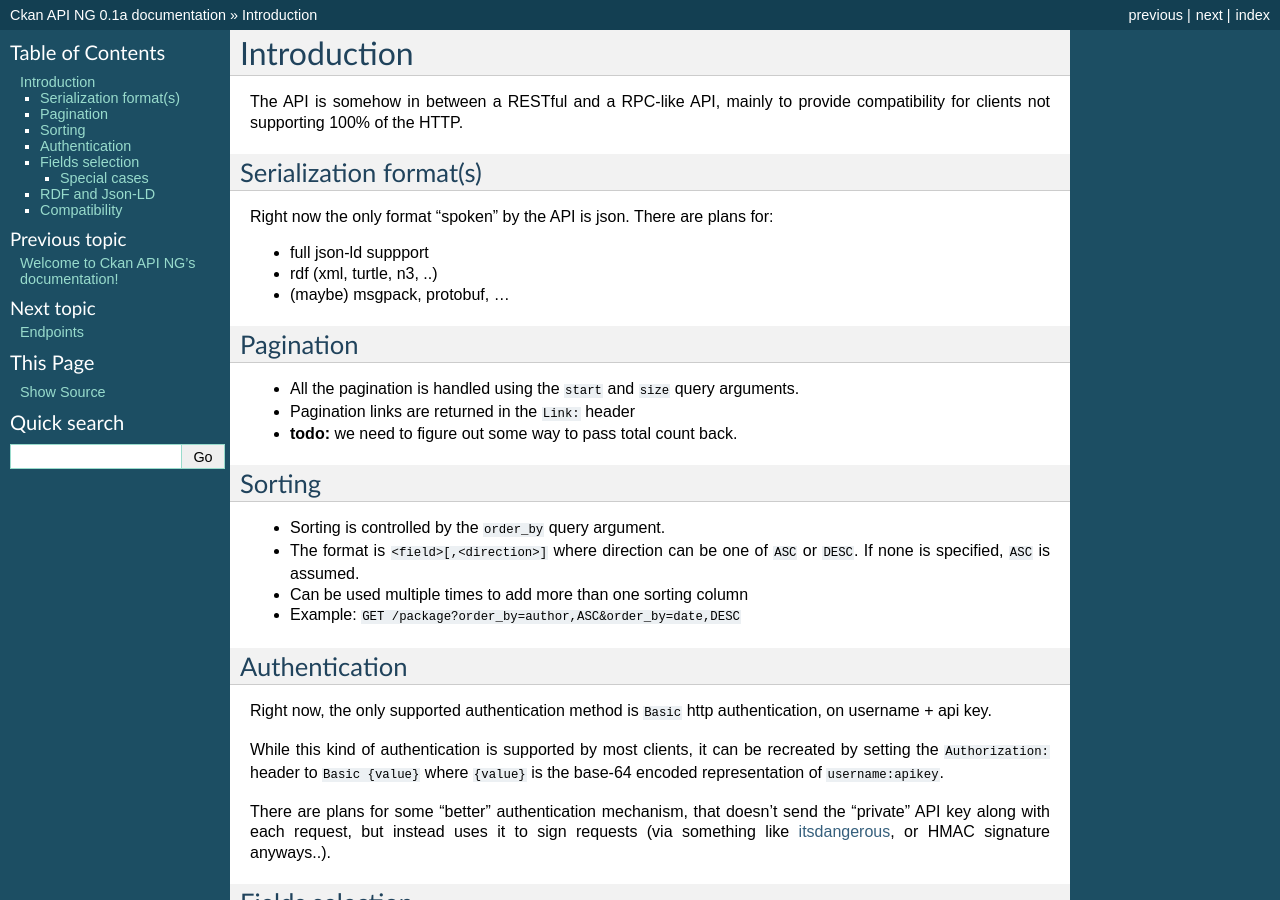
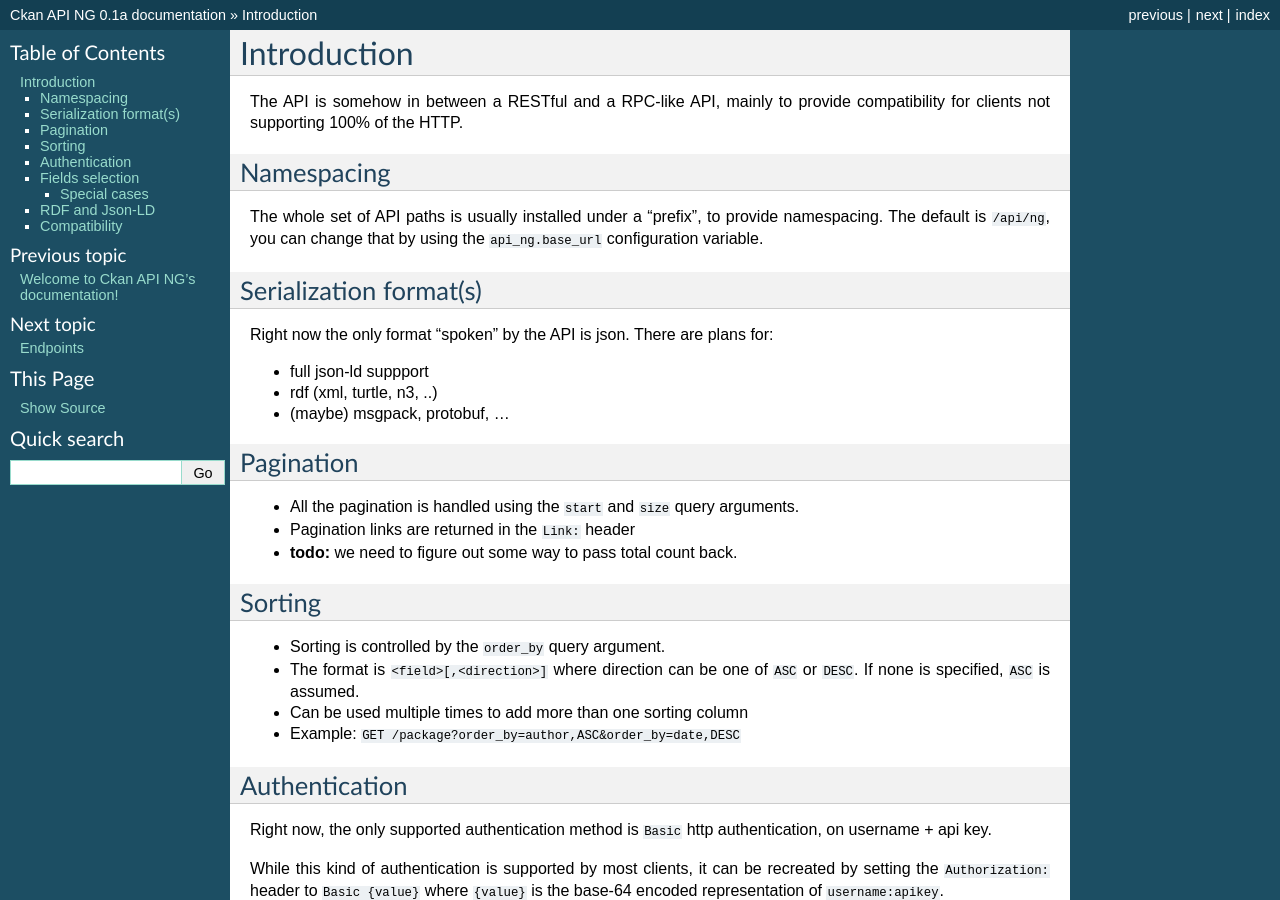
Before and after one commit to rshk/ckanext-api-ng, a Sphinx documentation site: the page built from docs/api/index.rst, in a window 1280 px wide and 900 px high. Built offline with Sphinx 7.4.7, drawn with Linux system fonts in a browser that asks for light colours.

Commit message:
Added information about API namespacing

```diff
--- a/docs/api/index.rst
+++ b/docs/api/index.rst
@@ -3,6 +3,14 @@
 
 The API is somehow in between a RESTful and a RPC-like API, mainly
 to provide compatibility for clients not supporting 100% of the HTTP.
+
+
+Namespacing
+===========
+
+The whole set of API paths is usually installed under a "prefix", to provide
+namespacing. The default is ``/api/ng``, you can change that by using the
+``api_ng.base_url`` configuration variable.
 
 
 Serialization format(s)
```
